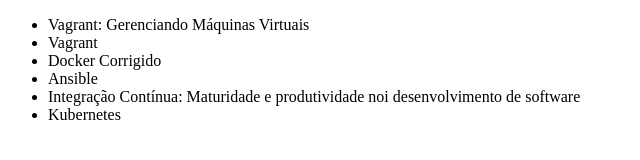
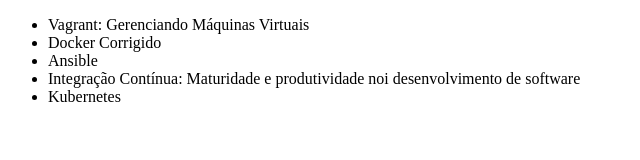
Before and after one commit to VictorRodriguesDosSantos/alura-git, a plain HTML site: page index.html in a window 1280 px wide. Shown: the whole page, without its empty margins (0-640 px from the left). Drawn offline with Linux system fonts and the light colour scheme.

Commit message:
Removendo uma linha da lista

```diff
--- a/index.html
+++ b/index.html
@@ -9,7 +9,6 @@
 <body>
     <ul>
         <li>Vagrant: Gerenciando Máquinas Virtuais</li>
-        <li>Vagrant</li>
         <li>Docker Corrigido</li>
         <li>Ansible</li>
         <li>Integração Contínua: Maturidade e produtividade noi desenvolvimento de software</li>
```
